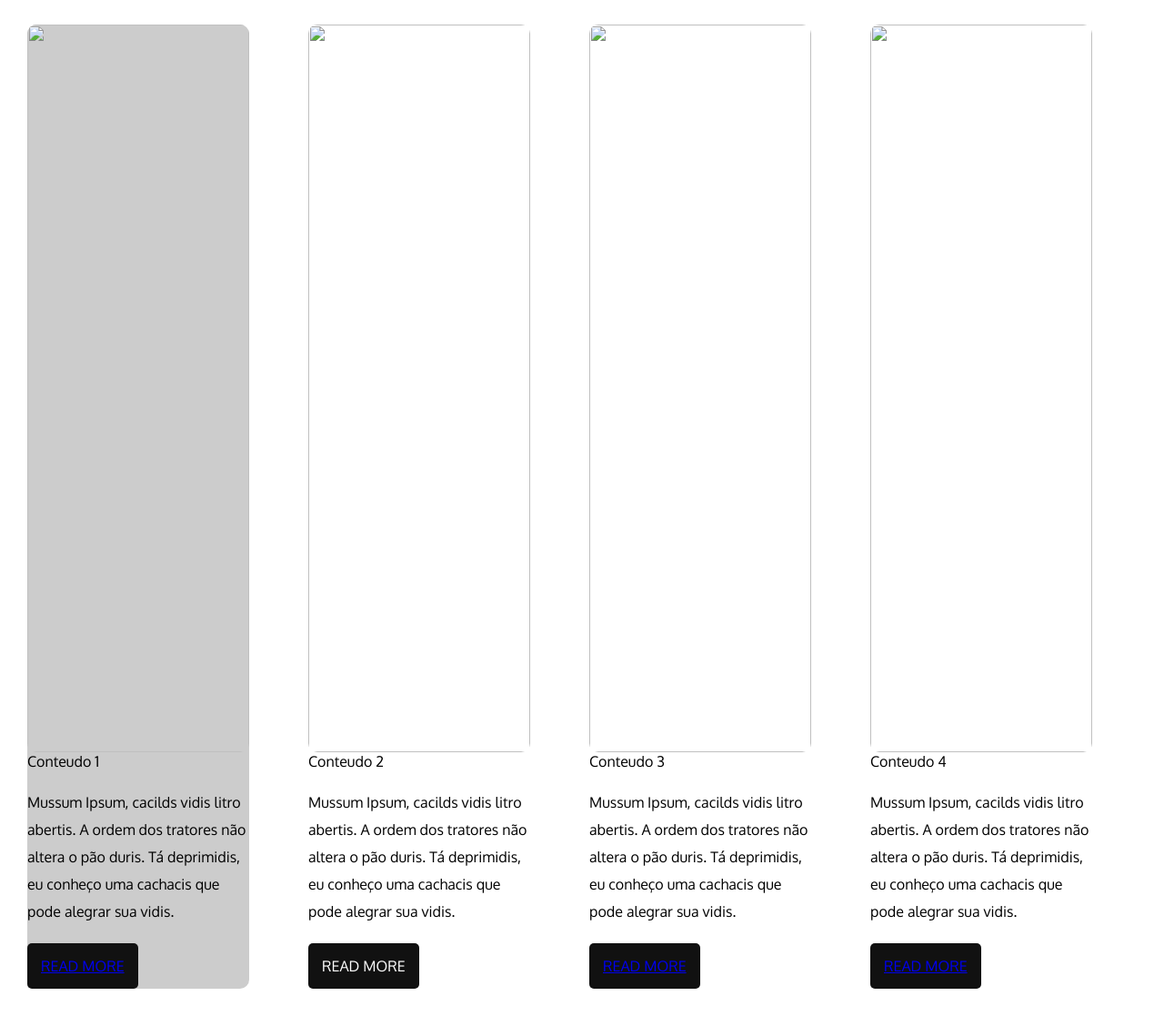
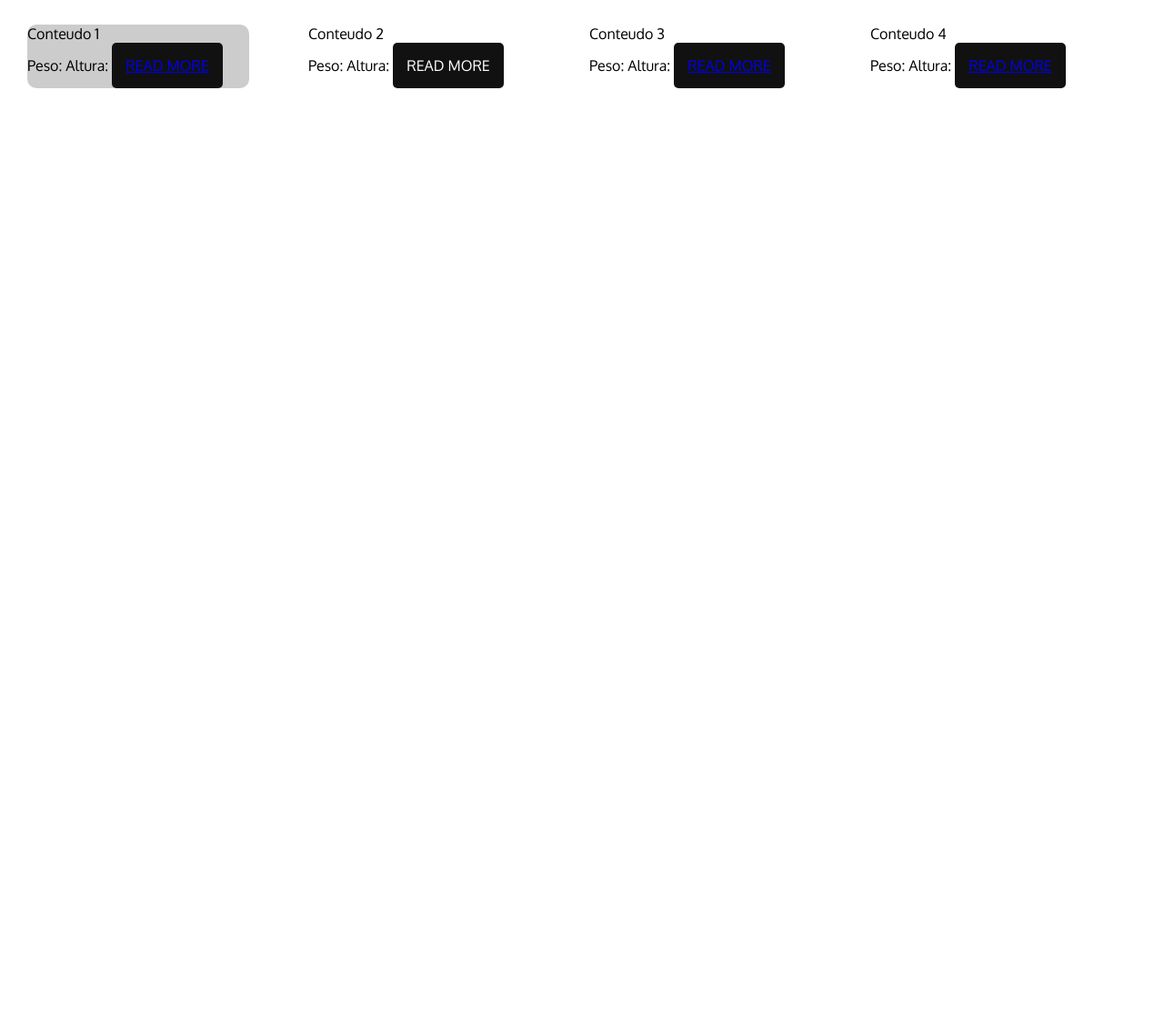
Before and after one commit to ArielSMoraes/UC14-noite, a plain HTML site: page site-jquery/index.html in a window 1280 px wide. Shown: the part 471-1588 px from the top of the page at 91% size. After the commit the page ends 800 px from the top, so only its background shows below. Drawn offline with Linux system fonts and the light colour scheme; no server answers.

Commit message:
Adicionando exemplo Ajax

```diff
--- a/site-jquery/index.html
+++ b/site-jquery/index.html
@@ -27,13 +27,10 @@
         <h2 class="title">Gravida Nibh quis urna</h2>
         <div class="main-content-row">
             <div class="active-content">
-                <figure>
-                    <img src="images/pics01.jpg" alt="">
-                </figure>
                 <h4>Conteudo 1</h4>
-                <p>
-                    Mussum Ipsum, cacilds vidis litro abertis. A ordem dos tratores não altera o pão duris. Tá deprimidis, eu conheço uma cachacis que pode alegrar sua vidis.
-                </p>
+                <span class="peso">Peso: </span>
+                <span class="altura">Altura: </span>
+
                 <button><a href="#content1" rel="modal:open"> READ MORE </a></button>
                 <div id="content1" style="display:none;">
                     <figure>
@@ -45,13 +42,9 @@
                 </div>
             </div>
             <div>
-                <figure>
-                    <img src="images/pics01.jpg" alt="">
-                </figure>
                 <h4>Conteudo 2</h4>
-                <p>
-                    Mussum Ipsum, cacilds vidis litro abertis. A ordem dos tratores não altera o pão duris. Tá deprimidis, eu conheço uma cachacis que pode alegrar sua vidis.
-                </p>
+                <span class="peso">Peso: </span>
+                <span class="altura">Altura: </span>
                 <button id="content2-open">READ MORE</button>
                 <div id="content2" style="display:none;">
                     <figure>
@@ -63,13 +56,9 @@
                 </div>
             </div>
             <div>
-                <figure>
-                    <img src="images/pics01.jpg" alt="">
-                </figure>
                 <h4>Conteudo 3</h4>
-                <p>
-                    Mussum Ipsum, cacilds vidis litro abertis. A ordem dos tratores não altera o pão duris. Tá deprimidis, eu conheço uma cachacis que pode alegrar sua vidis.
-                </p>
+                <span class="peso">Peso: </span>
+                <span class="altura">Altura: </span>
                 <button><a href="#content1" rel="modal:open"> READ MORE </a></button>
                 <div id="content1" style="display:none;">
                     <figure>
@@ -81,13 +70,9 @@
                 </div>
             </div>
             <div>
-                <figure>
-                    <img src="images/pics01.jpg" alt="">
-                </figure>
                 <h4>Conteudo 4</h4>
-                <p>
-                    Mussum Ipsum, cacilds vidis litro abertis. A ordem dos tratores não altera o pão duris. Tá deprimidis, eu conheço uma cachacis que pode alegrar sua vidis.
-                </p>
+                <span class="peso">Peso: </span>
+                <span class="altura">Altura: </span>
                 <button><a href="#content1" rel="modal:open"> READ MORE </a></button>
                 <div id="content1" style="display:none;">
                     <figure>
```
